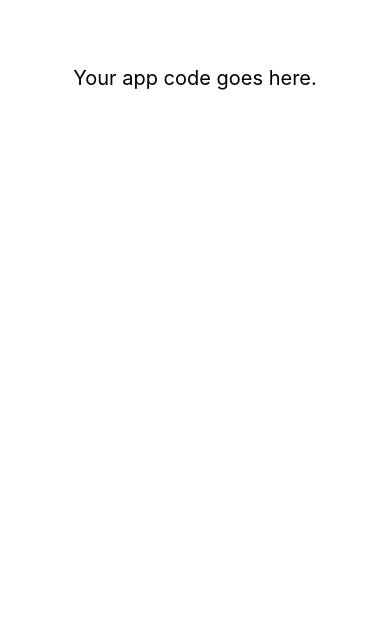
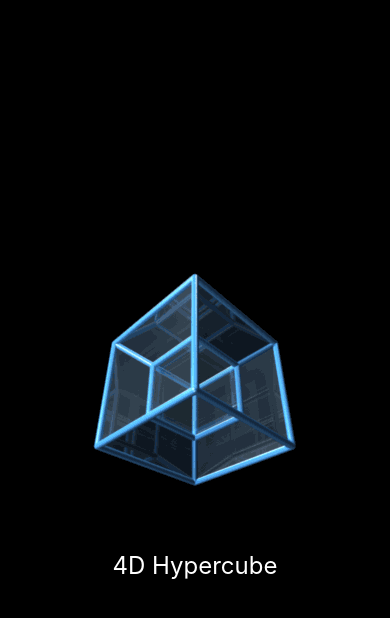
Before and after one commit to shiftkey-labs/SKNotesStarter, a React Native app: screen / in a window 390 px wide. Shown: the top 618 px of the page. Built offline with nearby package versions, Linux system fonts and the light colour scheme.

Commit message:
re: display tesseract animation

```diff
--- a/App.js
+++ b/App.js
@@ -1,4 +1,4 @@
-import { SafeAreaView, Text } from "react-native";
+import { SafeAreaView, Text, Image } from "react-native";
 import tw, { useDeviceContext } from "twrnc";
 import { Provider } from "react-redux";
 import { store } from "./store";
@@ -9,10 +9,11 @@ function App() {
 
   return (
     <Provider store={store}>
-      <SafeAreaView>
-        <Text style={tw`w-screen mt-16 text-center text-xl`}>
-          Your app code goes here.
-        </Text>
+      <SafeAreaView
+        style={tw`w-full h-screen bg-black flex items-center justify-center`}
+      >
+        <Image source={require("./assets/tesseract.gif")} style={tw`mb-8`} />
+        <Text style={tw`text-center text-white text-2xl`}>4D Hypercube</Text>
       </SafeAreaView>
     </Provider>
   );
```
Also changed, not shown: assets/tesseract.gif (added).
